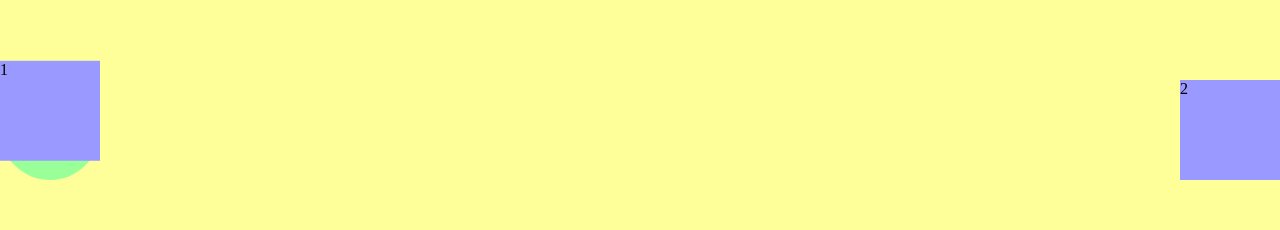
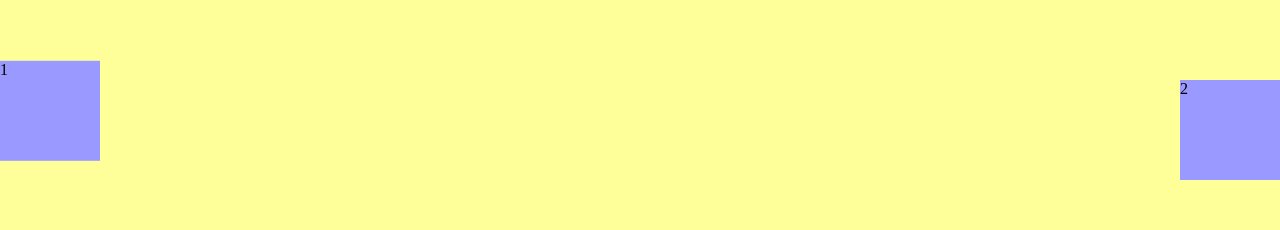
Before and after one commit to InikonZS/start_test, a React app in the folder client/: page / in a window 1280 px wide. Shown: the part 226-456 px from the top of the page. Built offline with nearby package versions, Linux system fonts and the light colour scheme.

Commit message:
animate round block

```diff
--- a/client/src/app.tsx
+++ b/client/src/app.tsx
@@ -7,7 +7,7 @@ export function App(){
     const [isStarted, setStarted] = useState(false);
     const [initialTime, setInitialTime] = useState(0);
     const [timerValue, setTimerValue] = useState(0);
-    const roundTime = 10000;
+    const roundTime = 1000;
     useEffect(()=>{
         if (!isStarted) return;
 
@@ -25,7 +25,7 @@ export function App(){
     }, [isStarted]);
 
     return <div className="app_wrapper">
-        <GameView isStarted={isStarted}></GameView>
+        <GameView isStarted={isStarted} initPosition={0}></GameView>
         <div className="app_bottom">
             <StartButton
                 onClick={()=>{
--- a/client/src/components/game_view.css
+++ b/client/src/components/game_view.css
@@ -5,6 +5,7 @@
     display: flex;
     align-items: center;
     position: relative;
+    --init-position: 0%;
 }
 
 .game_block1{
@@ -35,6 +36,10 @@
     height: 100px;
     background-color: #9f9;
     border-radius: 100%;
+    position: absolute;
+    transform: translateY(-50%);
+    top: 50%;
+    animation: round_ani 1s linear forwards;
 }
 
 @keyframes block1_ani{
@@ -46,3 +51,15 @@
         transform: translateY(calc(100% - 50%));
     }
 }
+
+@keyframes round_ani{
+    0%{
+        transform: translateY(calc(var(--init-position))) translateX(0);
+        left: 0;
+    }
+
+    100%{
+        transform: translateY(calc(-50%)) translateX(-100%);
+        left: 100%;
+    }
+}
--- a/client/src/components/game_view.tsx
+++ b/client/src/components/game_view.tsx
@@ -1,25 +1,37 @@
-import React from "react";
+import React, { useEffect, useRef, useState } from "react";
 import "./game_view.css";
 
 interface IGameViewProps {
-    isStarted: boolean
+    isStarted: boolean;
+    initPosition: number;
 }
 
-export function GameView({ isStarted }:IGameViewProps){
-    return <div className="game_wrapper">
+export function GameView({ isStarted}:IGameViewProps){
+    const blockRef = useRef<HTMLDivElement>();
+    const wrapperRef = useRef<HTMLDivElement>();
+    const [initPosition, setInitPosition] = useState(0);
+
+    useEffect(()=>{
+        const wrapperBounds = wrapperRef.current.getBoundingClientRect();
+        const blockBounds = blockRef.current.getBoundingClientRect();
+        const relTop = ((blockBounds.top - wrapperBounds.height / 2) / blockBounds.height * 100);
+        console.log(wrapperBounds.height, blockBounds.top, relTop);
+        setInitPosition(relTop);
+    },[isStarted]);
+    return <div className="game_wrapper" ref={wrapperRef}>
         {isStarted ? (
              ''
         ) : ''}
         <>
-            <div className="game_block1">
+            <div className="game_block1" ref={blockRef}>
                 1
             </div>
             <div className="game_block2">
                 2
             </div>
-            <div className="game_round">
+            {isStarted && <div className="game_round" style={{'--init-position': initPosition + '%'}}>
                 r
-            </div>
+            </div>}
         </>
     </div>
 }
```
